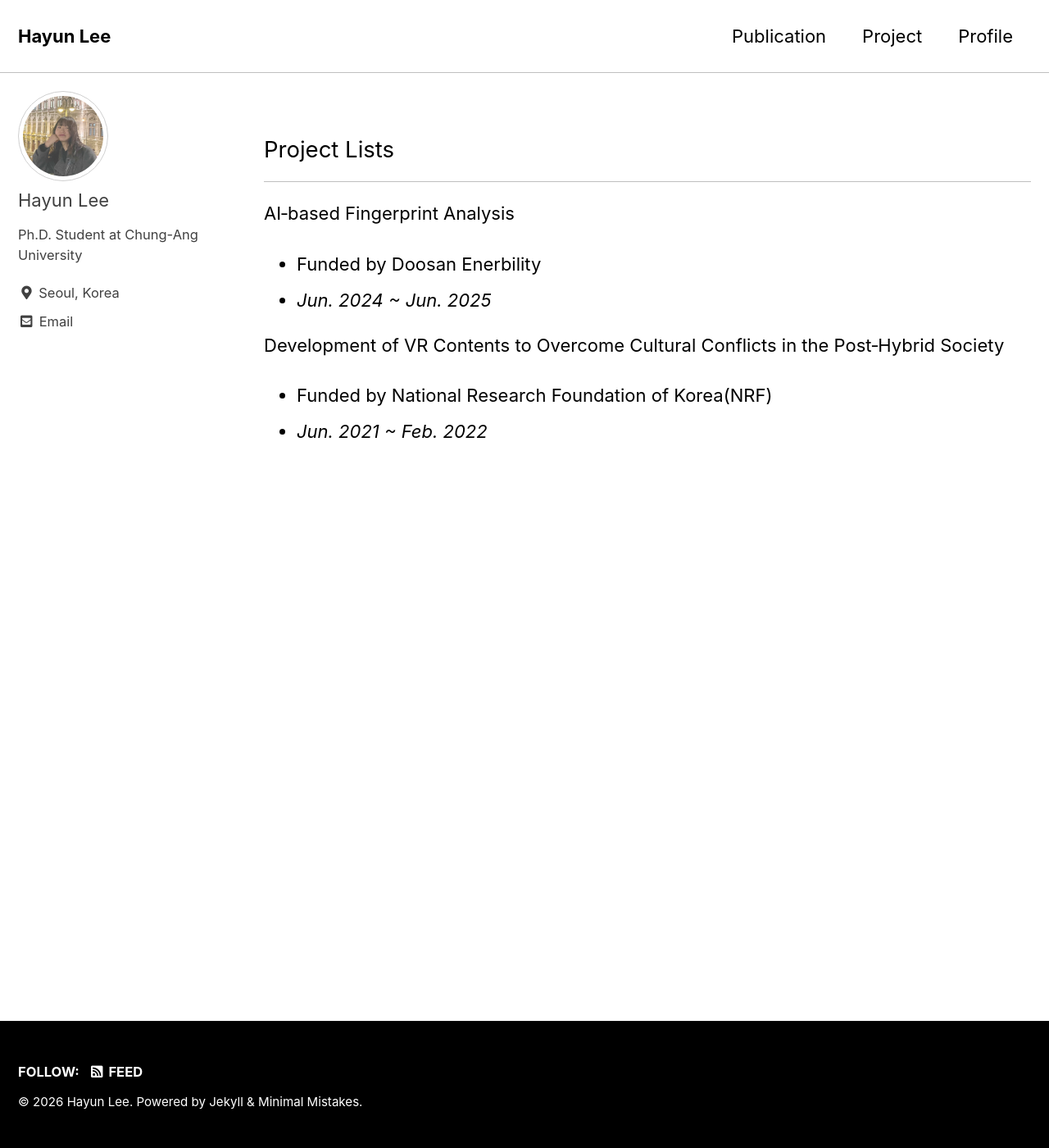
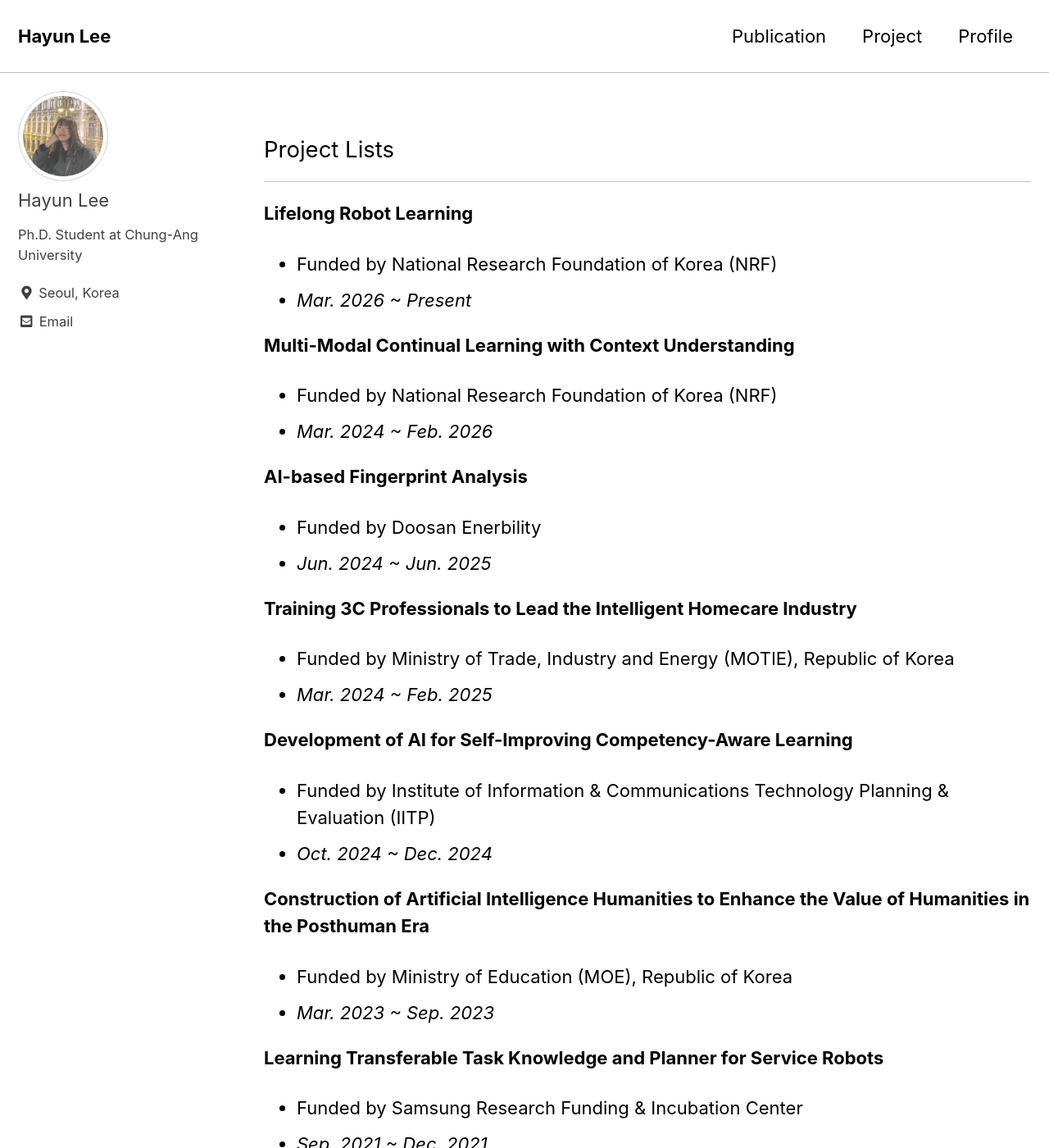
Before and after one commit to sksmslhy/sksmslhy.github.io, a Jekyll site: the page built from _pages/project.md, in a window 1280 px wide and 1400 px high. Shown: the whole window at 82% size. Built offline with Jekyll 4.4.1, drawn with Linux system fonts in a browser that asks for light colours; cached includes are drawn as plain includes; some of the changed text lies outside the part shown.

Commit message:
add project

```diff
--- a/_pages/project.md
+++ b/_pages/project.md
@@ -8,14 +8,34 @@ title: ''
 
 ## Project Lists
 ___
-AI‑based Fingerprint Analysis<br>
-- Funded by Doosan Enerbility<br>
-- *Jun. 2024 ~ Jun. 2025<br>*
+**Lifelong Robot Learning**
+- Funded by National Research Foundation of Korea (NRF)
+- *Mar. 2026 ~ Present*
 
-Development of VR Contents to Overcome Cultural Conflicts in the Post‑Hybrid Society<br>
-- Funded by National Research Foundation of Korea(NRF)<br>
-- *Jun. 2021 ~ Feb. 2022<br>*
+**Multi-Modal Continual Learning with Context Understanding**
+- Funded by National Research Foundation of Korea (NRF)
+- *Mar. 2024 ~ Feb. 2026*
 
-<!-- Learning Transferable Task Knowledge for Social Robots <br>
-- Funded by Samsung Research Funding & Incubation Center.<br>
-- *Jul. 2021 ~ Dec. 2021<br>* -->
+**AI-based Fingerprint Analysis**
+- Funded by Doosan Enerbility
+- *Jun. 2024 ~ Jun. 2025*
+
+**Training 3C Professionals to Lead the Intelligent Homecare Industry**
+- Funded by Ministry of Trade, Industry and Energy (MOTIE), Republic of Korea
+- *Mar. 2024 ~ Feb. 2025*
+
+**Development of AI for Self-Improving Competency-Aware Learning**
+- Funded by Institute of Information & Communications Technology Planning & Evaluation (IITP)
+- *Oct. 2024 ~ Dec. 2024*
+
+**Construction of Artificial Intelligence Humanities to Enhance the Value of Humanities in the Posthuman Era**
+- Funded by Ministry of Education (MOE), Republic of Korea
+- *Mar. 2023 ~ Sep. 2023*
+
+**Learning Transferable Task Knowledge and Planner for Service Robots**
+- Funded by Samsung Research Funding & Incubation Center
+- *Sep. 2021 ~ Dec. 2021*
+
+**Development of VR Contents to Overcome Cultural Conflicts in the Post-Hybrid Society**
+- Funded by Ministry of Education (MOE), Republic of Korea
+- *Jul. 2021 ~ Oct. 2021*
```
